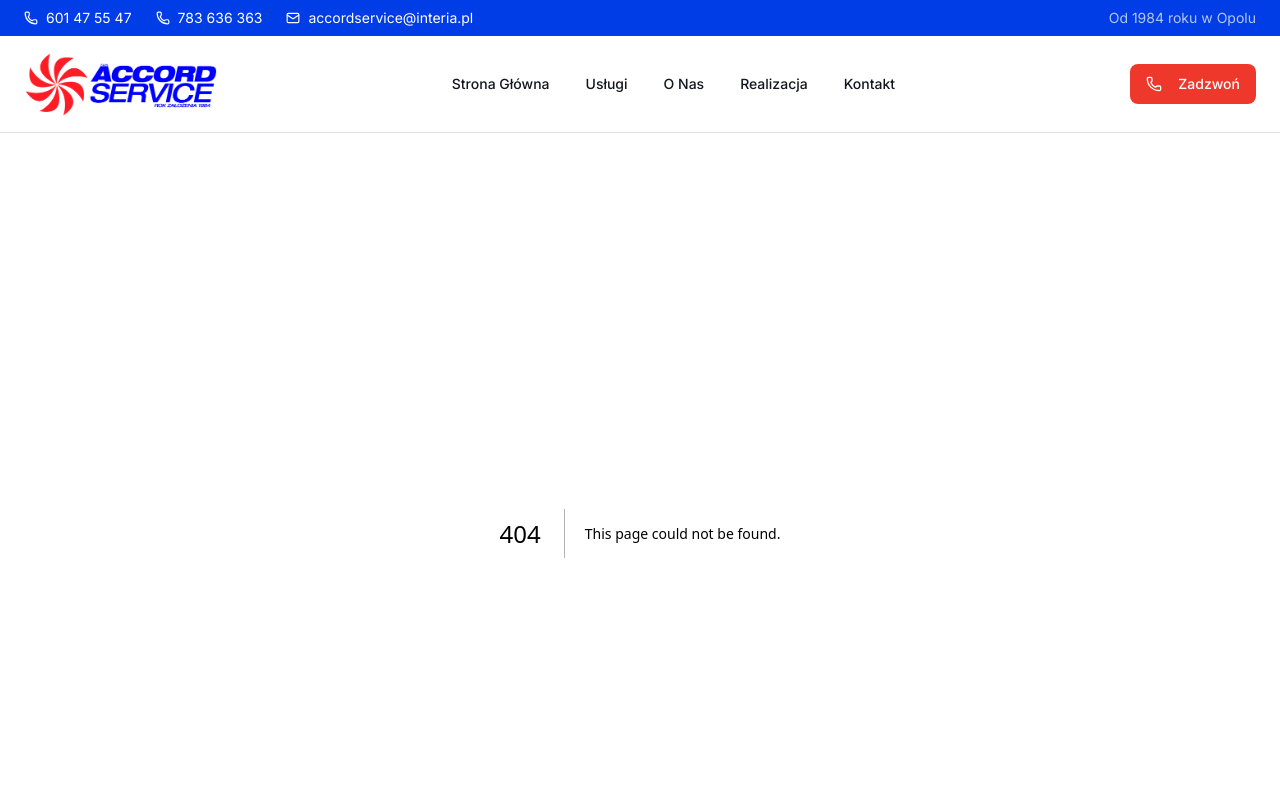
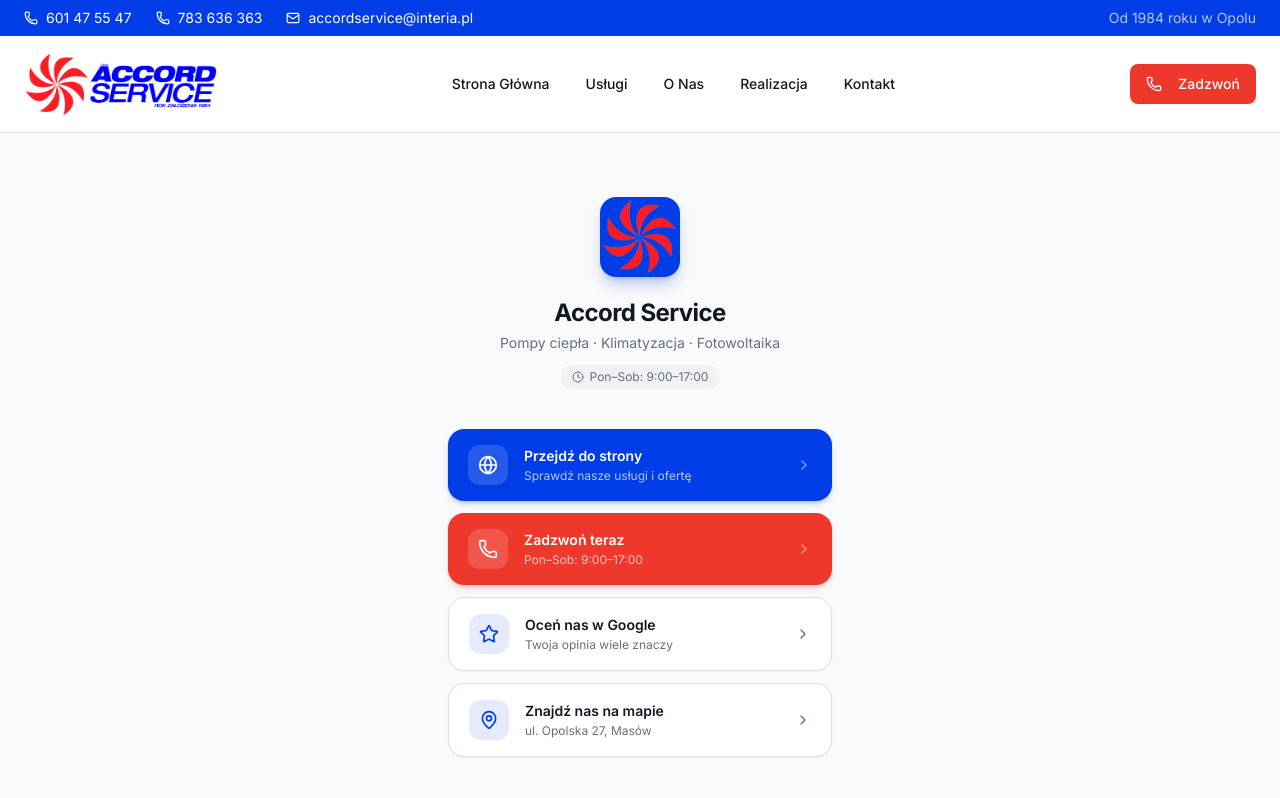
Before and after one commit to ovezthaking/Accord-Services, a Next.js app in the folder frontend/: page /qr in a window 1280 px wide. Before the commit this address had no page. Shown: the top 798 px of the page. Built offline with nearby package versions, Linux system fonts and the light colour scheme.

Commit message:
Refactor code structure for improved readability and maintainability + qr page

```diff
--- /dev/null
+++ b/frontend/app/qr/page.tsx
@@ -0,0 +1,143 @@
+import Link from "next/link"
+import { Phone, Star, Globe, MapPin, Clock, ChevronRight } from "lucide-react"
+import Image from "next/image"
+
+const actions = [
+    {
+        icon: Globe,
+        label: "Przejdź do strony",
+        description: "Sprawdź nasze usługi i ofertę",
+        href: "/",
+        style: "primary" as const,
+    },
+    {
+        icon: Phone,
+        label: "Zadzwoń teraz",
+        description: "Pon–Sob: 9:00–17:00",
+        href: "tel:601475547",
+        style: "accent" as const,
+    },
+    {
+        icon: Star,
+        label: "Oceń nas w Google",
+        description: "Twoja opinia wiele znaczy",
+        href: "https://share.google/Op0Mg94FMcrQjLUho",
+        style: "outline" as const,
+        external: true,
+    },
+    {
+        icon: MapPin,
+        label: "Znajdź nas na mapie",
+        description: "ul. Opolska 27, Masów",
+        href: "https://maps.app.goo.gl/18bXW9szX722san56",
+        style: "outline" as const,
+        external: true,
+    },
+]
+
+export default function QRPage() {
+    return (
+        <main className="min-h-[calc(100vh-theme(spacing.32))] flex items-center justify-center px-4 py-16 bg-background">
+            <div className="w-full max-w-sm mx-auto">
+                {/* Header */}
+                <div className="text-center mb-10">
+                    <div className="inline-flex items-center justify-center w-20 h-20 rounded-2xl bg-primary mb-5 shadow-lg shadow-primary/25">
+                        <Image src={'/images/favicon.png'} width={800} height={800} alt="Accord Service Icon"/>
+                    </div>
+                    <h1 className="text-2xl font-bold tracking-tight text-foreground mb-1">
+                        Accord Service
+                    </h1>
+                    <p className="text-sm text-muted-foreground">
+                        Pompy ciepła · Klimatyzacja · Fotowoltaika
+                    </p>
+                    <div className="mt-3 inline-flex items-center gap-1.5 text-xs text-muted-foreground bg-muted rounded-full px-3 py-1">
+                        <Clock className="h-3 w-3" />
+                        <span>Pon–Sob: 9:00–17:00</span>
+                    </div>
+                </div>
+
+                {/* Action cards */}
+                <div className="flex flex-col gap-3">
+                    {actions.map((action) => {
+                        const Icon = action.icon
+                        const isExternal = action.external
+
+                        const baseClasses =
+                            "group flex items-center gap-4 w-full rounded-2xl px-5 py-4 text-left transition-all duration-200 active:scale-[0.98]"
+
+                        const styleClasses = {
+                            primary:
+                                "bg-primary text-primary-foreground shadow-md shadow-primary/20 hover:bg-primary/90",
+                            accent:
+                                "bg-accent text-accent-foreground shadow-md shadow-accent/20 hover:bg-accent/90",
+                            outline:
+                                "border border-border bg-card text-foreground hover:border-primary/40 hover:bg-muted shadow-sm",
+                        }
+
+                        const iconBgClasses = {
+                            primary: "bg-white/15",
+                            accent: "bg-white/15",
+                            outline: "bg-primary/10",
+                        }
+
+                        const iconColorClasses = {
+                            primary: "text-primary-foreground",
+                            accent: "text-accent-foreground",
+                            outline: "text-primary",
+                        }
+
+                        const chevronClasses = {
+                            primary: "text-primary-foreground/50",
+                            accent: "text-accent-foreground/50",
+                            outline: "text-muted-foreground",
+                        }
+
+                        const labelClasses = {
+                            primary: "text-primary-foreground",
+                            accent: "text-accent-foreground",
+                            outline: "text-foreground",
+                        }
+
+                        const descClasses = {
+                            primary: "text-primary-foreground/70",
+                            accent: "text-accent-foreground/70",
+                            outline: "text-muted-foreground",
+                        }
+
+                        return (
+                            <Link
+                                key={action.label}
+                                href={action.href}
+                                target={isExternal ? "_blank" : undefined}
+                                rel={isExternal ? "noopener noreferrer" : undefined}
+                                className={`${baseClasses} ${styleClasses[action.style]}`}
+                            >
+                                <div
+                                    className={`flex h-10 w-10 flex-shrink-0 items-center justify-center rounded-xl ${iconBgClasses[action.style]}`}
+                                >
+                                    <Icon className={`h-5 w-5 ${iconColorClasses[action.style]}`} />
+                                </div>
+                                <div className="flex-1 min-w-0">
+                                    <p className={`text-sm font-semibold ${labelClasses[action.style]}`}>
+                                        {action.label}
+                                    </p>
+                                    <p className={`text-xs mt-0.5 ${descClasses[action.style]}`}>
+                                        {action.description}
+                                    </p>
+                                </div>
+                                <ChevronRight
+                                    className={`h-4 w-4 flex-shrink-0 transition-transform group-hover:translate-x-0.5 ${chevronClasses[action.style]}`}
+                                />
+                            </Link>
+                        )
+                    })}
+                </div>
+
+                {/* Footer */}
+                <p className="text-center text-xs text-muted-foreground/60 mt-10">
+                    F.U.H. Accord Service · od 1984 roku
+                </p>
+            </div>
+        </main>
+    )
+}
--- a/frontend/components/ServicesSection.tsx
+++ b/frontend/components/ServicesSection.tsx
@@ -52,7 +52,7 @@
                 <FadeIn className="mb-16 max-w-2xl" direction="up" delay={60}>
                     <p className="mb-3 text-sm font-semibold uppercase tracking-wider text-accent">Nasze usługi</p>
                     <h2 className="mb-4 text-3xl font-bold tracking-tight text-foreground md:text-4xl">
-                        Intalacje, które realnie obniżają koszty
+                        Instalacje, które realnie obniżają koszty
                     </h2>
                     <p className="text-lg leading-relaxed text-muted-foreground">
                         Dobieramy rozwiązanie do Twojego domu, budżetu i sposobu użytkowania.
```
Also changed, not shown: frontend/public/images/hero-background.jpg, frontend/public/images/hero-background_backup.jpg (added).
